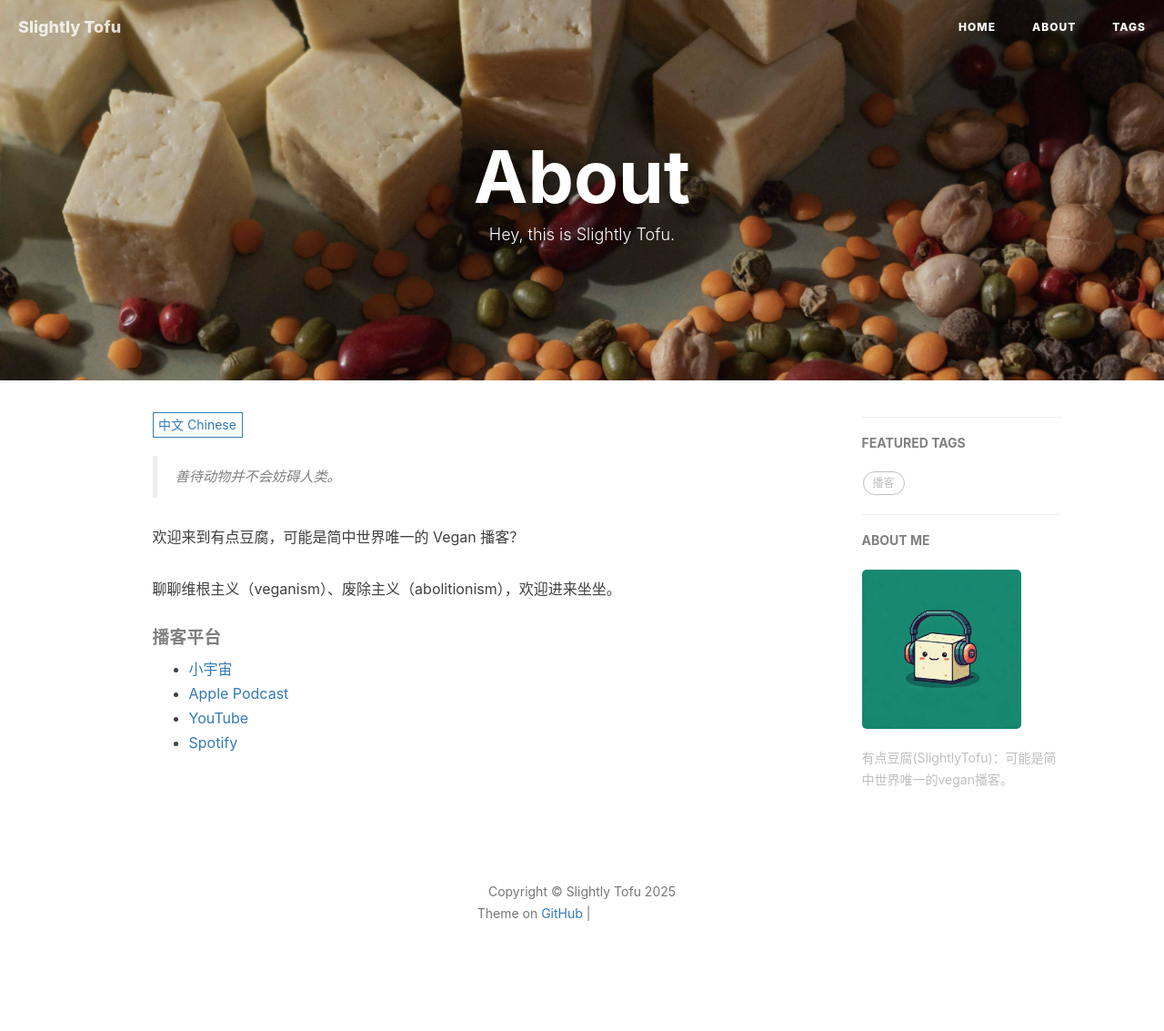
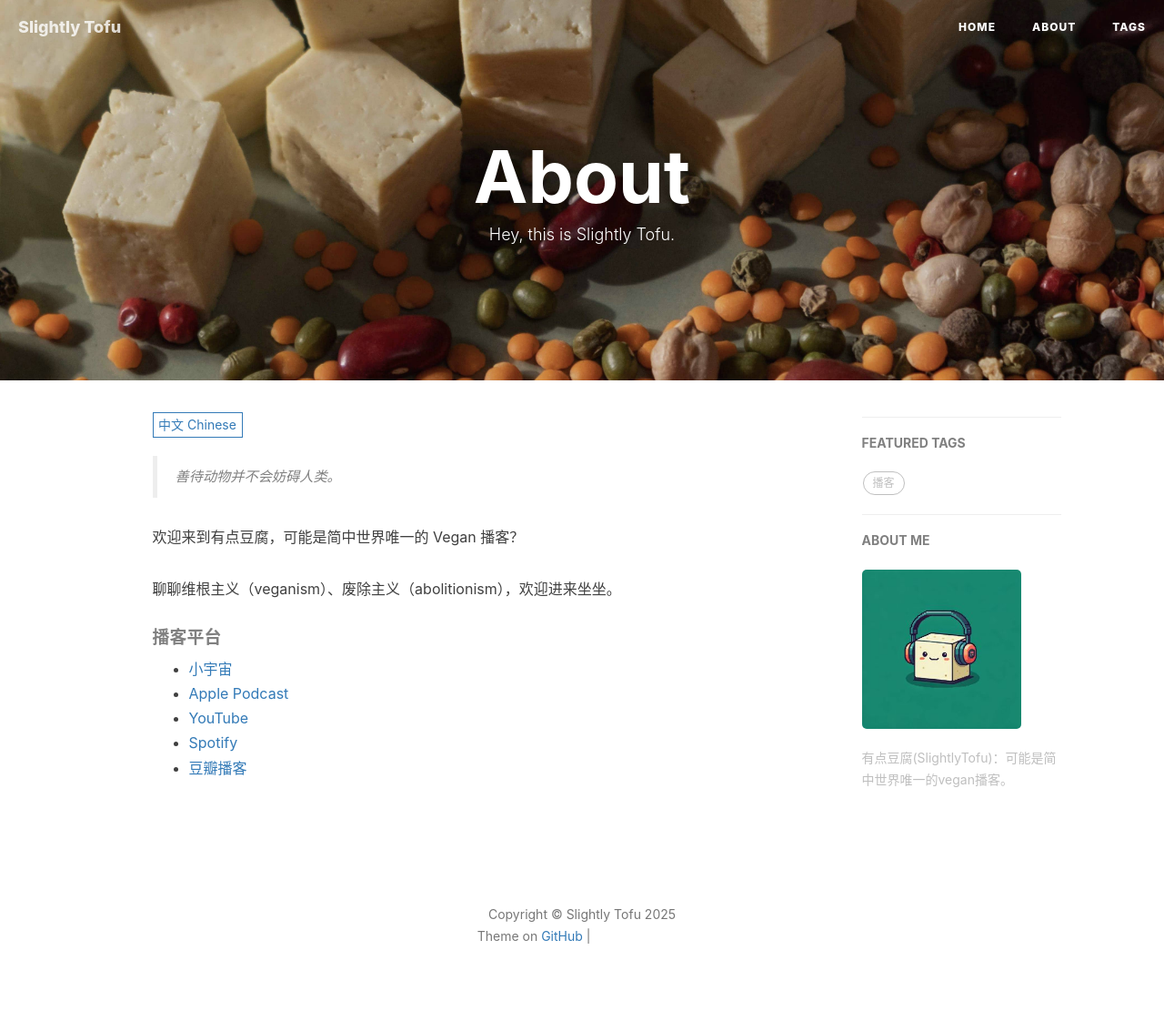
Before and after one commit to slightlytofu/slightlytofu.github.io, a Jekyll site: the page built from about.html, in a window 1280 px wide. Shown: the whole page at 91% size. Built offline with Jekyll 4.4.1, drawn with Linux system fonts in a browser that asks for light colours; nearby versions of some CDN libraries; comment, search, counter and statistics services are not loaded; before the commit the page ends 1108 px from its top, so only the background shows below that; grey boxes are pictures that could not be loaded.

Commit message:
Update about page: add douban podcast link

```diff
--- a/about.html
+++ b/about.html
@@ -31,6 +31,7 @@ header-img: "img/about-bg-tofu.jpg"
         <li><a href="https://podcasts.apple.com/cn/podcast/有点豆腐/id1794418651" target="_blank" rel="noopener noreferrer">Apple Podcast</a></li>
         <li><a href="https://www.youtube.com/@有点豆腐SlightlyTofu" target="_blank" rel="noopener noreferrer">YouTube</a></li>
         <li><a href="https://open.spotify.com/show/48bhH7BMxtFkR7242brGKj?si=CxaLE62jTIy_fgmWiwVFXQ&nd=1&dlsi=3d46926ae48146f0" target="_blank" rel="noopener noreferrer">Spotify</a></li>
+        <li><a href="https://www.douban.com/podcast/37224600/" target="_blank" rel="noopener noreferrer">豆瓣播客</a></li>
     </ul>
 </div>
 
```
Also changed, not shown: other parts of about.html (+1 -0 lines).
